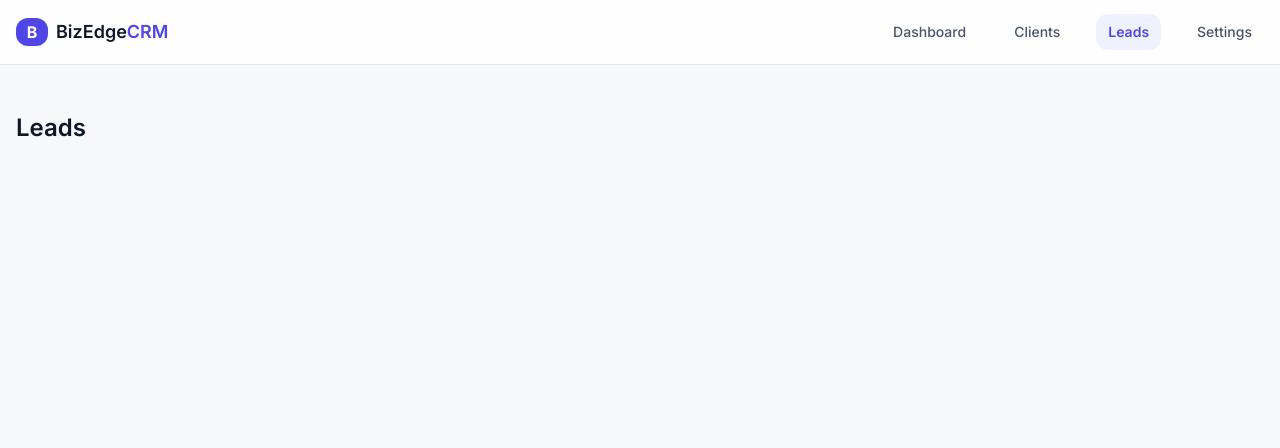
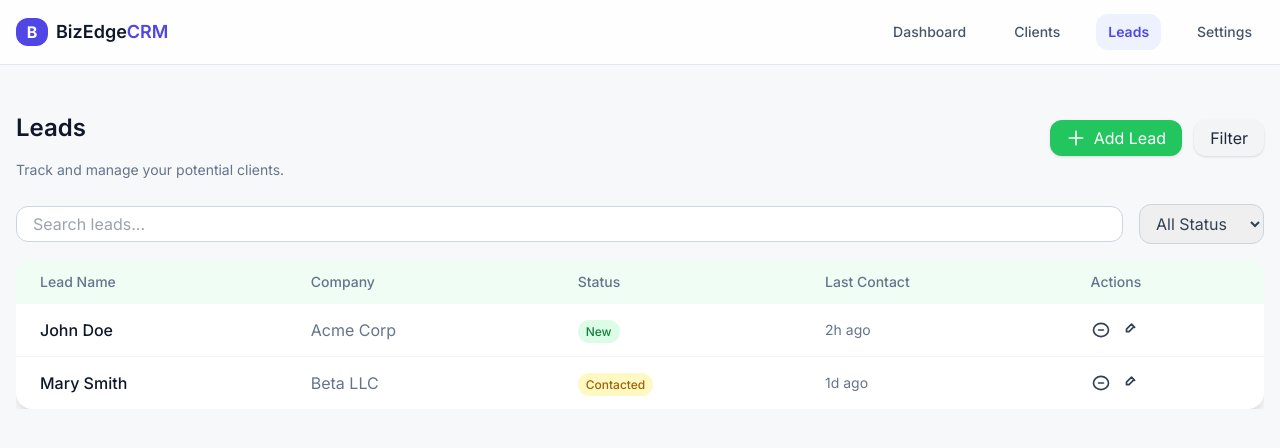
Before and after one commit to WebSync360/BizEdge-CRM, a website: page index.html in a window 1280 px wide. Both pictures are taken after a click on the button "Leads". Drawn offline with nearby package versions, Linux system fonts and the light colour scheme.

Commit message:
Updating User Interface

```diff
--- a/index.html
+++ b/index.html
@@ -377,9 +377,100 @@
       </section>
 
 
-    <section id="leads" class="hidden">
-      <h1 class="text-2xl font-semibold text-slate-900">Leads</h1>
-    </section>
+      <section id="leads" class="hidden">
+
+        <!-- Section Header -->
+        <div class="flex flex-col md:flex-row items-start md:items-center justify-between mb-6 gap-4">
+          <div>
+            <h1 class="text-2xl font-semibold text-slate-900">Leads</h1>
+            <p class="text-sm text-slate-500">Track and manage your potential clients.</p>
+          </div>
+          <!-- Quick Actions -->
+          <div class="flex flex-wrap gap-3">
+            <button class="bg-green-500 hover:bg-green-600 text-white px-4 py-2 rounded-lg shadow transition flex items-center gap-2">
+              <svg xmlns="http://www.w3.org/2000/svg" class="w-5 h-5" fill="none" viewBox="0 0 24 24" stroke="currentColor">
+                <path stroke-linecap="round" stroke-linejoin="round" stroke-width="2" d="M12 4v16m8-8H4" />
+              </svg>
+              Add Lead
+            </button>
+            <button class="bg-gray-100 hover:bg-gray-200 text-slate-800 px-4 py-2 rounded-lg shadow transition flex items-center gap-2">
+              Filter
+            </button>
+          </div>
+        </div>
+
+        <!-- Search + Filters -->
+        <div class="flex flex-col md:flex-row items-center justify-between gap-4 mb-4">
+          <input type="text" placeholder="Search leads..." class="flex-1 border border-slate-300 rounded-lg px-4 py-2 focus:ring-2 focus:ring-green-500 focus:border-green-500 transition" />
+          <select class="border border-slate-300 rounded-lg px-3 py-2 focus:ring-2 focus:ring-green-500 focus:border-green-500 transition">
+            <option value="">All Status</option>
+            <option value="new">New</option>
+            <option value="contacted">Contacted</option>
+            <option value="qualified">Qualified</option>
+            <option value="lost">Lost</option>
+          </select>
+        </div>
+
+        <!-- Leads Table -->
+        <div class="overflow-x-auto">
+          <table class="min-w-full bg-white rounded-xl shadow-lg overflow-hidden">
+            <thead class="bg-green-50">
+              <tr>
+                <th class="text-left text-slate-500 px-6 py-3 text-sm font-medium">Lead Name</th>
+                <th class="text-left text-slate-500 px-6 py-3 text-sm font-medium">Company</th>
+                <th class="text-left text-slate-500 px-6 py-3 text-sm font-medium">Status</th>
+                <th class="text-left text-slate-500 px-6 py-3 text-sm font-medium">Last Contact</th>
+                <th class="text-left text-slate-500 px-6 py-3 text-sm font-medium">Actions</th>
+              </tr>
+            </thead>
+            <tbody class="divide-y divide-slate-100">
+              <tr class="hover:bg-green-50 transition">
+                <td class="px-6 py-4 text-slate-900 font-medium">John Doe</td>
+                <td class="px-6 py-4 text-slate-500">Acme Corp</td>
+                <td class="px-6 py-4">
+                  <span class="px-2 py-1 rounded-full text-xs font-medium bg-green-100 text-green-700">New</span>
+                </td>
+                <td class="px-6 py-4 text-slate-500 text-sm">2h ago</td>
+                <td class="px-6 py-4 flex gap-2">
+                  <button class="hover:text-green-600 transition" title="View">
+                    <svg xmlns="http://www.w3.org/2000/svg" class="w-5 h-5" fill="none" viewBox="0 0 24 24" stroke="currentColor">
+                      <path stroke-linecap="round" stroke-linejoin="round" stroke-width="2" d="M15 12H9m12 0c0 4.418-4.03 8-9 8s-9-3.582-9-8 4.03-8 9-8 9 3.582 9 8z" />
+                    </svg>
+                  </button>
+                  <button class="hover:text-green-600 transition" title="Edit">
+                    <svg xmlns="http://www.w3.org/2000/svg" class="w-5 h-5" fill="none" viewBox="0 0 24 24" stroke="currentColor">
+                      <path stroke-linecap="round" stroke-linejoin="round" stroke-width="2" d="M15.232 5.232l3.536 3.536M9 11l6-6 3 3-6 6H9v-3z" />
+                    </svg>
+                  </button>
+                </td>
+              </tr>
+              <tr class="hover:bg-green-50 transition">
+                <td class="px-6 py-4 text-slate-900 font-medium">Mary Smith</td>
+                <td class="px-6 py-4 text-slate-500">Beta LLC</td>
+                <td class="px-6 py-4">
+                  <span class="px-2 py-1 rounded-full text-xs font-medium bg-yellow-100 text-yellow-700">Contacted</span>
+                </td>
+                <td class="px-6 py-4 text-slate-500 text-sm">1d ago</td>
+                <td class="px-6 py-4 flex gap-2">
+                  <button class="hover:text-green-600 transition" title="View">
+                    <svg xmlns="http://www.w3.org/2000/svg" class="w-5 h-5" fill="none" viewBox="0 0 24 24" stroke="currentColor">
+                      <path stroke-linecap="round" stroke-linejoin="round" stroke-width="2" d="M15 12H9m12 0c0 4.418-4.03 8-9 8s-9-3.582-9-8 4.03-8 9-8 9 3.582 9 8z" />
+                    </svg>
+                  </button>
+                  <button class="hover:text-green-600 transition" title="Edit">
+                    <svg xmlns="http://www.w3.org/2000/svg" class="w-5 h-5" fill="none" viewBox="0 0 24 24" stroke="currentColor">
+                      <path stroke-linecap="round" stroke-linejoin="round" stroke-width="2" d="M15.232 5.232l3.536 3.536M9 11l6-6 3 3-6 6H9v-3z" />
+                    </svg>
+                  </button>
+                </td>
+              </tr>
+              <!-- Add more leads here -->
+            </tbody>
+          </table>
+        </div>
+
+      </section>
+
 
     <section id="settings" class="hidden">
       <h1 class="text-2xl font-semibold text-slate-900">Settings</h1>
```
Also changed, not shown: dist/output.css.
